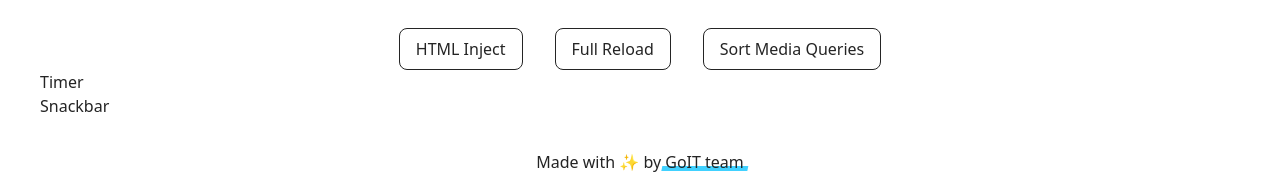
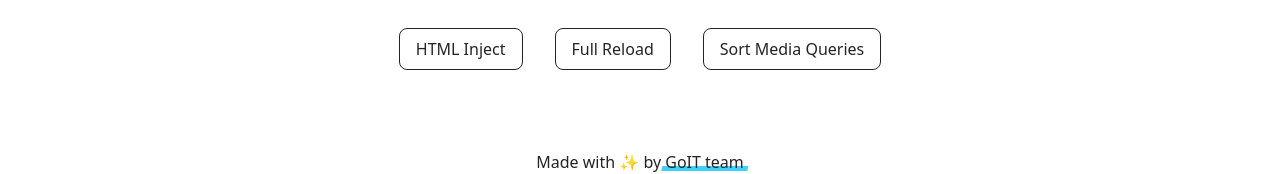
Before and after one commit to Kasia24/goit-js-hw-10, a website built with Vite: page src/index.html in a window 1280 px wide. Shown: the part 606-780 px from the top of the page. Built offline with nearby package versions, Linux system fonts and the light colour scheme.

Commit message:
add commit

```diff
--- a/src/index.html
+++ b/src/index.html
@@ -14,16 +14,6 @@
       <!-- Loads the specified .html file -->
       <load src="./partials/vite-promo.html" />
       <load src="./partials/badges.html" />
-      <nav class="container">
-        <ul class="list">
-          <li class="item">
-            <a href="01-timer.html" class="link">Timer</a>
-          </li>
-          <li class="item">
-            <a href="02-snackbar.html" class="link">Snackbar</a>
-          </li>
-        </ul>
-      </nav>
     </main>
 
     <load src="./partials/footer.html" />
```
Also changed, not shown: src/public/index.html (+0 -10 lines).
